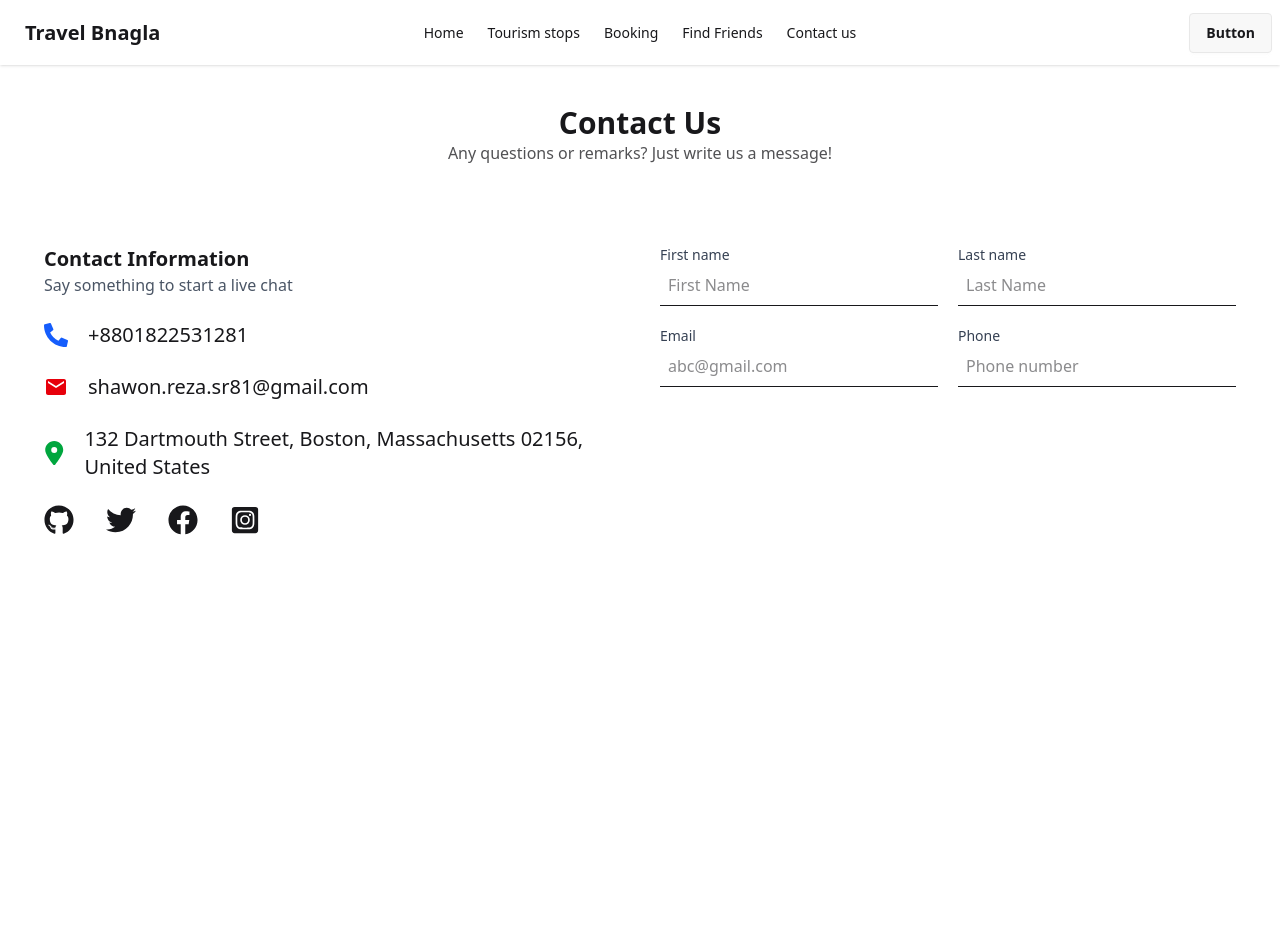
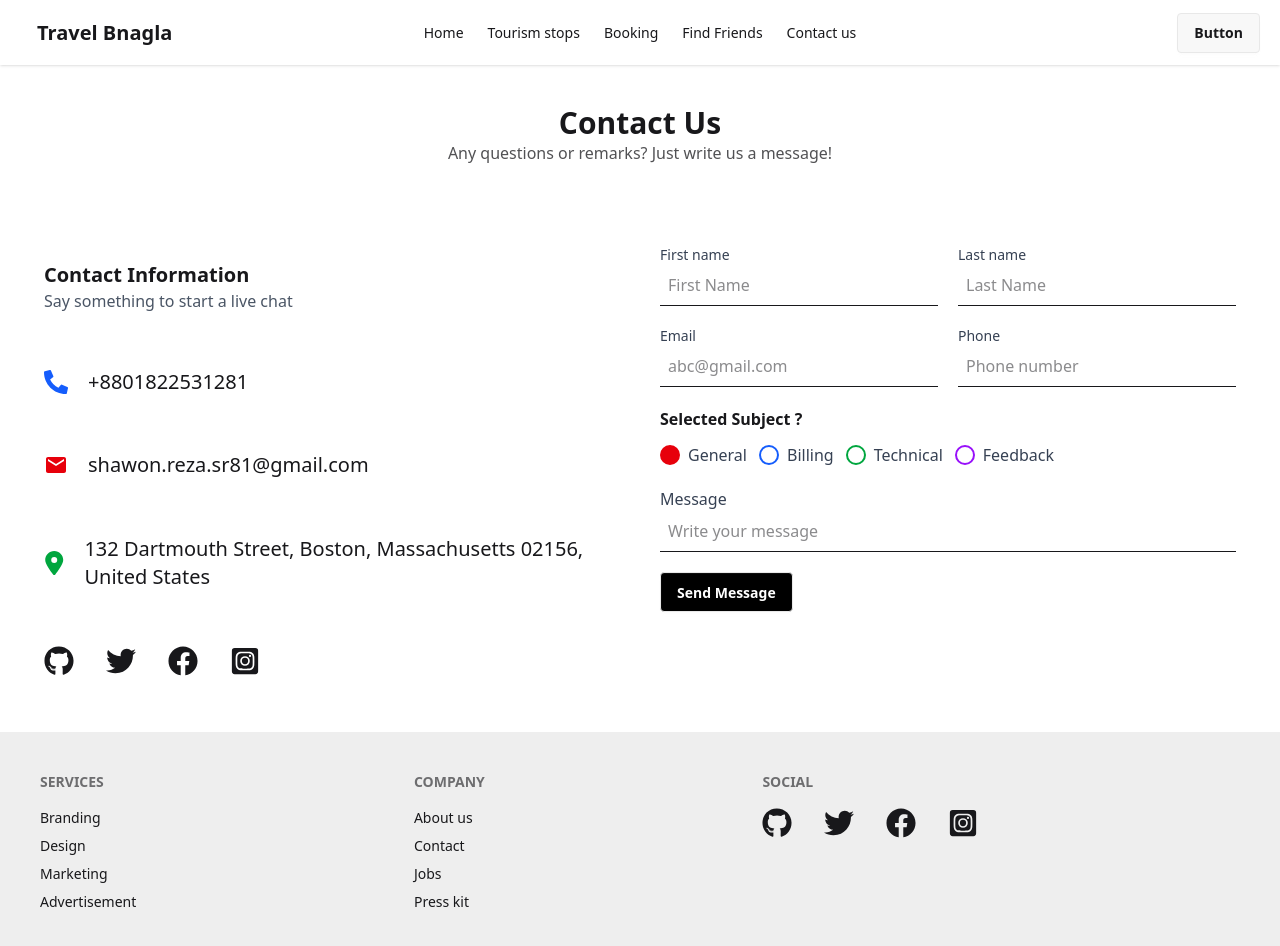
Before and after one commit to Shawon-Reza/travel-bangla, a React (Vite) app: page /contactus in a window 1280 px wide. Shown: the top 946 px of the page. Before the commit the page ends 800 px from the top, so only its background shows below. Built offline with nearby package versions, Linux system fonts and the light colour scheme.

Commit message:
Contact us conplete without backend

```diff
--- a/src/Components/ContactUs.jsx
+++ b/src/Components/ContactUs.jsx
@@ -2,8 +2,47 @@ import { MdEmail } from "react-icons/md";
 import Navbar from "./Navbar";
 import { FaFacebook, FaGithub, FaInstagramSquare, FaPhoneAlt, FaTwitter } from "react-icons/fa";
 import { FaLocationDot } from "react-icons/fa6";
+import Footer from "./Footer";
+import { useState } from "react";
 
 const ContactUs = () => {
+    // State to hold form data
+    const [formData, setFormData] = useState({
+        firstName: "",
+        lastName: "",
+        email: "",
+        phone: "",
+        subject: "general", // default selected subject
+        message: "",
+    });
+
+    // Handle form input changes
+    const handleChange = (e) => {
+        const { name, value } = e.target;
+        setFormData((prevData) => ({
+            ...prevData,
+            [name]: value,
+        }));
+    };
+
+    // Handle form submission
+    const handleSubmit = (e) => {
+        e.preventDefault();
+        // Log the form data to the console
+        console.log(formData);
+        setFormData({
+            firstName: "",
+            lastName: "",
+            email: "",
+            phone: "",
+            subject: "general", // Default value remains
+            message: "",
+        });
+
+    };
+
+        console.log(formData);
+
     return (
         <div>
             <Navbar />
@@ -38,14 +77,14 @@ const ContactUs = () => {
                                 132 Dartmouth Street, Boston, Massachusetts 02156, United States
                             </p>
                         </div>
-                        <div className=" flex gap-8 text-3xl">
+
+                        {/* Social Links */}
+                        <div className="flex gap-8 text-3xl">
                             <FaGithub
                                 onClick={() => window.open("https://github.com/Shawon-Reza?tab=repositories", "_blank")}
                                 className="cursor-pointer"
                             />
-                            <FaTwitter
-
-                            />
+                            <FaTwitter />
                             <FaFacebook
                                 onClick={() => window.open("https://web.facebook.com/shawonreza.dev/", "_blank")}
                                 className="cursor-pointer"
@@ -58,13 +97,17 @@ const ContactUs = () => {
                     </div>
 
                     {/* Contact Form */}
-                    <div>
-                        <form >
+                    <div className="pb-20">
+                        <form onSubmit={handleSubmit}>
+                            {/* Form First Row */}
                             <div className="flex gap-5">
                                 <div className="w-full">
                                     <label className="block text-sm font-medium text-gray-700">First name</label>
                                     <input
                                         type="text"
+                                        name="firstName"
+                                        value={formData.firstName}
+                                        onChange={handleChange}
                                         placeholder="First Name"
                                         className="border-b p-2 focus:outline-none w-full"
                                     />
@@ -74,18 +117,24 @@ const ContactUs = () => {
                                     <label className="block text-sm font-medium text-gray-700">Last name</label>
                                     <input
                                         type="text"
+                                        name="lastName"
+                                        value={formData.lastName}
+                                        onChange={handleChange}
                                         placeholder="Last Name"
                                         className="border-b p-2 focus:outline-none w-full"
                                     />
                                 </div>
                             </div>
 
-
-                            <div className="flex gap-5 pt-5">
+                            {/* Form second Row */}
+                            <div className="flex gap-5 py-5">
                                 <div className="w-full">
                                     <label className="block text-sm font-medium text-gray-700">Email</label>
                                     <input
                                         type="text"
+                                        name="email"
+                                        value={formData.email}
+                                        onChange={handleChange}
                                         placeholder="abc@gmail.com"
                                         className="border-b p-2 focus:outline-none w-full"
                                     />
@@ -95,17 +144,103 @@ const ContactUs = () => {
                                     <label className="block text-sm font-medium text-gray-700">Phone</label>
                                     <input
                                         type="text"
+                                        name="phone"
+                                        value={formData.phone}
+                                        onChange={handleChange}
                                         placeholder="Phone number"
                                         className="border-b p-2 focus:outline-none w-full"
                                     />
                                 </div>
                             </div>
+
+                            {/* Form Radio */}
+                            <label className="font-bold block pb-3">Selected Subject ? </label>
+                            <div className="flex gap-3">
+                                <label className="flex items-center gap-2 cursor-pointer">
+                                    <input
+                                        type="radio"
+                                        name="subject"
+                                        value="general"
+                                        checked={formData.subject === "general"}
+                                        onChange={handleChange}
+                                        className="hidden peer"
+                                    />
+                                    <div className="w-5 h-5 border-2 border-red-600 rounded-full flex items-center justify-center peer-checked:bg-red-600">
+                                        <div className="w-2.5 h-2.5 bg-white rounded-full opacity-0 peer-checked:opacity-100"></div>
+                                    </div>
+                                    <p className="text-gray-700">General</p>
+                                </label>
+
+                                <label className="flex items-center gap-2 cursor-pointer">
+                                    <input
+                                        type="radio"
+                                        name="subject"
+                                        value="billing"
+                                        checked={formData.subject === "billing"}
+                                        onChange={handleChange}
+                                        className="hidden peer"
+                                    />
+                                    <div className="w-5 h-5 border-2 border-blue-600 rounded-full flex items-center justify-center peer-checked:bg-blue-600">
+                                        <div className="w-2.5 h-2.5 bg-white rounded-full opacity-0 peer-checked:opacity-100"></div>
+                                    </div>
+                                    <p className="text-gray-700">Billing</p>
+                                </label>
+
+                                <label className="flex items-center gap-2 cursor-pointer">
+                                    <input
+                                        type="radio"
+                                        name="subject"
+                                        value="technical"
+                                        checked={formData.subject === "technical"}
+                                        onChange={handleChange}
+                                        className="hidden peer"
+                                    />
+                                    <div className="w-5 h-5 border-2 border-green-600 rounded-full flex items-center justify-center peer-checked:bg-green-600">
+                                        <div className="w-2.5 h-2.5 bg-white rounded-full opacity-0 peer-checked:opacity-100"></div>
+                                    </div>
+                                    <p className="text-gray-700">Technical</p>
+                                </label>
+
+                                <label className="flex items-center gap-2 cursor-pointer">
+                                    <input
+                                        type="radio"
+                                        name="subject"
+                                        value="feedback"
+                                        checked={formData.subject === "feedback"}
+                                        onChange={handleChange}
+                                        className="hidden peer"
+                                    />
+                                    <div className="w-5 h-5 border-2 border-purple-600 rounded-full flex items-center justify-center peer-checked:bg-purple-600">
+                                        <div className="w-2.5 h-2.5 bg-white rounded-full opacity-0 peer-checked:opacity-100"></div>
+                                    </div>
+                                    <p className="text-gray-700">Feedback</p>
+                                </label>
+                            </div>
+
+                            <div className="w-full py-5 ">
+                                <label className="block text-md font-medium text-gray-700">Message</label>
+                                <input
+                                    type="text"
+                                    name="message"
+                                    value={formData.message}
+                                    onChange={handleChange}
+                                    placeholder="Write your message"
+                                    className="border-b p-2 focus:outline-none w-full"
+                                />
+                            </div>
+
+                            <div className="btn bg-black text-white">
+                                <button type="submit">Send Message</button>
+                            </div>
                         </form>
-
                     </div>
 
                 </div>
             </section>
+
+            <div className="pt-10">
+                <Footer />
+            </div>
         </div>
     );
 };
--- a/src/Components/Footer.jsx
+++ b/src/Components/Footer.jsx
@@ -1,4 +1,5 @@
 import React from 'react';
+import { FaFacebook, FaGithub, FaInstagramSquare, FaTwitter } from 'react-icons/fa';
 
 const Footer = () => {
     return (
@@ -20,40 +21,22 @@ const Footer = () => {
                 </nav>
                 <nav>
                     <h6 className="footer-title">Social</h6>
-                    <div className="grid grid-flow-col gap-4">
-                        <a>
-                            <svg
-                                xmlns="http://www.w3.org/2000/svg"
-                                width="24"
-                                height="24"
-                                viewBox="0 0 24 24"
-                                class="fill-current">
-                                <path
-                                    d="M24 4.557c-.883.392-1.832.656-2.828.775 1.017-.609 1.798-1.574 2.165-2.724-.951.564-2.005.974-3.127 1.195-.897-.957-2.178-1.555-3.594-1.555-3.179 0-5.515 2.966-4.797 6.045-4.091-.205-7.719-2.165-10.148-5.144-1.29 2.213-.669 5.108 1.523 6.574-.806-.026-1.566-.247-2.229-.616-.054 2.281 1.581 4.415 3.949 4.89-.693.188-1.452.232-2.224.084.626 1.956 2.444 3.379 4.6 3.419-2.07 1.623-4.678 2.348-7.29 2.04 2.179 1.397 4.768 2.212 7.548 2.212 9.142 0 14.307-7.721 13.995-14.646.962-.695 1.797-1.562 2.457-2.549z"></path>
-                            </svg>
-                        </a>
-                        <a>
-                            <svg
-                                xmlns="http://www.w3.org/2000/svg"
-                                width="24"
-                                height="24"
-                                viewBox="0 0 24 24"
-                                class="fill-current">
-                                <path
-                                    d="M19.615 3.184c-3.604-.246-11.631-.245-15.23 0-3.897.266-4.356 2.62-4.385 8.816.029 6.185.484 8.549 4.385 8.816 3.6.245 11.626.246 15.23 0 3.897-.266 4.356-2.62 4.385-8.816-.029-6.185-.484-8.549-4.385-8.816zm-10.615 12.816v-8l8 3.993-8 4.007z"></path>
-                            </svg>
-                        </a>
-                        <a>
-                            <svg
-                                xmlns="http://www.w3.org/2000/svg"
-                                width="24"
-                                height="24"
-                                viewBox="0 0 24 24"
-                                class="fill-current">
-                                <path
-                                    d="M9 8h-3v4h3v12h5v-12h3.642l.358-4h-4v-1.667c0-.955.192-1.333 1.115-1.333h2.885v-5h-3.808c-3.596 0-5.192 1.583-5.192 4.615v3.385z"></path>
-                            </svg>
-                        </a>
+                    <div className=" flex gap-8 text-3xl">
+                        <FaGithub
+                            onClick={() => window.open("https://github.com/Shawon-Reza?tab=repositories", "_blank")}
+                            className="cursor-pointer"
+                        />
+                        <FaTwitter
+
+                        />
+                        <FaFacebook
+                            onClick={() => window.open("https://web.facebook.com/shawonreza.dev/", "_blank")}
+                            className="cursor-pointer"
+                        />
+                        <FaInstagramSquare
+                            onClick={() => window.open("https://www.instagram.com/shawonreza.dev/", "_blank")}
+                            className="cursor-pointer"
+                        />
                     </div>
                 </nav>
             </footer>
--- a/src/Components/Navbar.jsx
+++ b/src/Components/Navbar.jsx
@@ -1,5 +1,5 @@
 import React from 'react';
-import { NavLink } from 'react-router-dom';
+import { Link, NavLink } from 'react-router-dom';
 
 const Navbar = () => {
     const menuItems = (
@@ -15,7 +15,7 @@ const Navbar = () => {
 
     return (
         <div>
-            <div className="navbar bg-base-100 shadow-sm">
+            <div className="navbar bg-base-100 shadow-sm px-5">
                 <div className="navbar-start">
                     <div className="dropdown">
                         <div tabIndex={0} role="button" className="btn btn-ghost lg:hidden">
@@ -27,7 +27,7 @@ const Navbar = () => {
                             {menuItems}
                         </ul>
                     </div>
-                    <a className="btn btn-ghost text-xl">Travel Bnagla</a>
+                    <a className="btn btn-ghost text-xl"><Link to="/">Travel Bnagla</Link></a>
                 </div>
                 <div className="navbar-center hidden lg:flex">
                     <ul className="menu menu-horizontal px-1">
```
